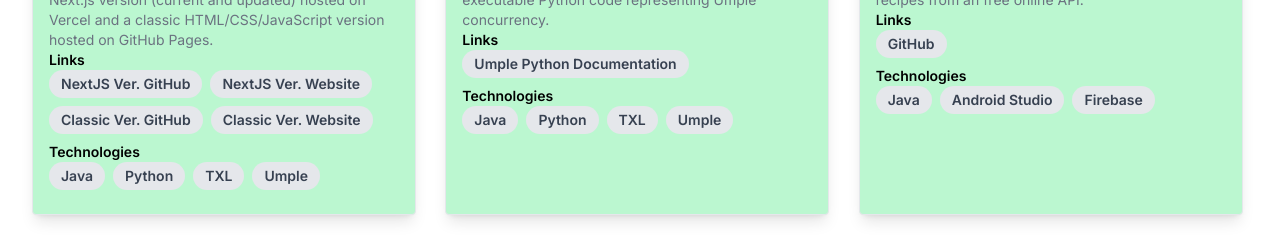
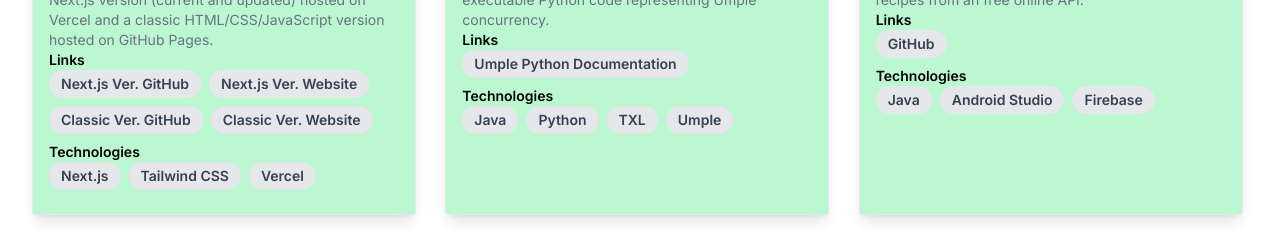
Before and after one commit to FredWei-Git/fredwei-nextjs-portfolio, a Next.js app: page / in a window 1280 px wide. Shown: the part 1637-1877 px from the top of the page. Built offline with nearby package versions, Linux system fonts and the light colour scheme.

Commit message:
updated portfolio technologies

```diff
--- a/src/components/projects-section.tsx
+++ b/src/components/projects-section.tsx
@@ -11,11 +11,11 @@ const projects = [
         links: [
             {
                 url: "https://github.com/FredWei-Git/fredwei-nextjs-portfolio",
-                text: "NextJS Ver. GitHub",
+                text: "Next.js Ver. GitHub",
             },
             {
                 url: "https://fredwei.vercel.app/",
-                text: "NextJS Ver. Website",
+                text: "Next.js Ver. Website",
             },
             {
                 url: "https://github.com/FredWei-Git/fredwei-git.github.io",
@@ -26,7 +26,7 @@ const projects = [
                 text: "Classic Ver. Website",
             },
         ],
-        technologies: ["Java", "Python", "TXL", "Umple"],
+        technologies: ["Next.js", "Tailwind CSS", "Vercel"],
     },
     {
         name: "Umple: Python Generation Features",
```
